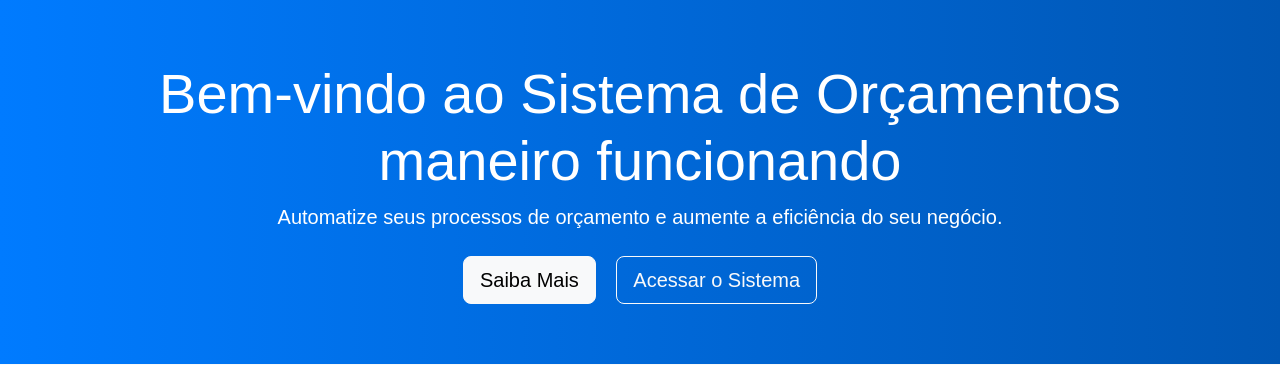
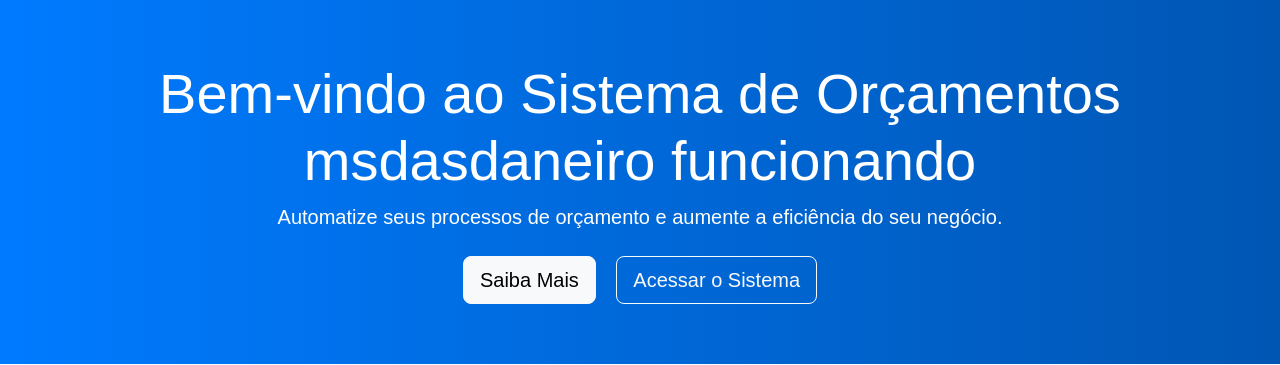
Before and after one commit to marlonpostai/ncpecas, a Laravel app: page / in a window 1280 px wide. Shown: the top 365 px of the page. Run offline with Laravel 12, Linux system fonts and the light colour scheme; some libraries are stand-ins or nearby versions.

Commit message:
quarto commit do projeto Laravel

```diff
--- a/resources/views/welcome.blade.php
+++ b/resources/views/welcome.blade.php
@@ -42,7 +42,7 @@
     <!-- Hero Section -->
     <section class="hero">
         <div class="container">
-            <h1 class="display-4">Bem-vindo ao Sistema de Orçamentos maneiro funcionando</h1>
+            <h1 class="display-4">Bem-vindo ao Sistema de Orçamentos msdasdaneiro funcionando</h1>
             <p class="lead">Automatize seus processos de orçamento e aumente a eficiência do seu negócio.</p>
             <div class="mt-4">
                 <a href="#features" class="btn btn-light btn-lg me-3">Saiba Mais</a>
```
